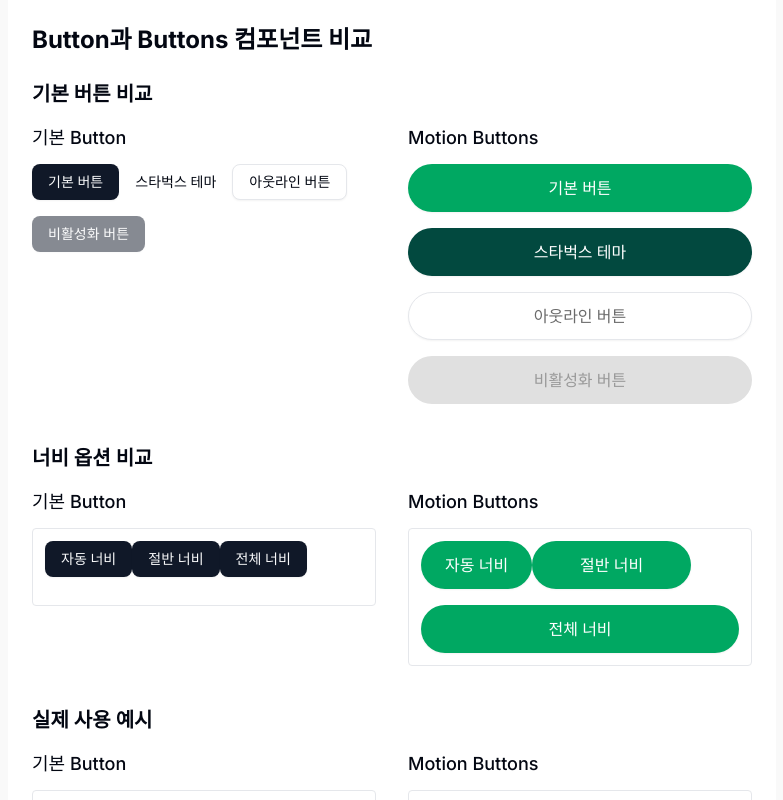
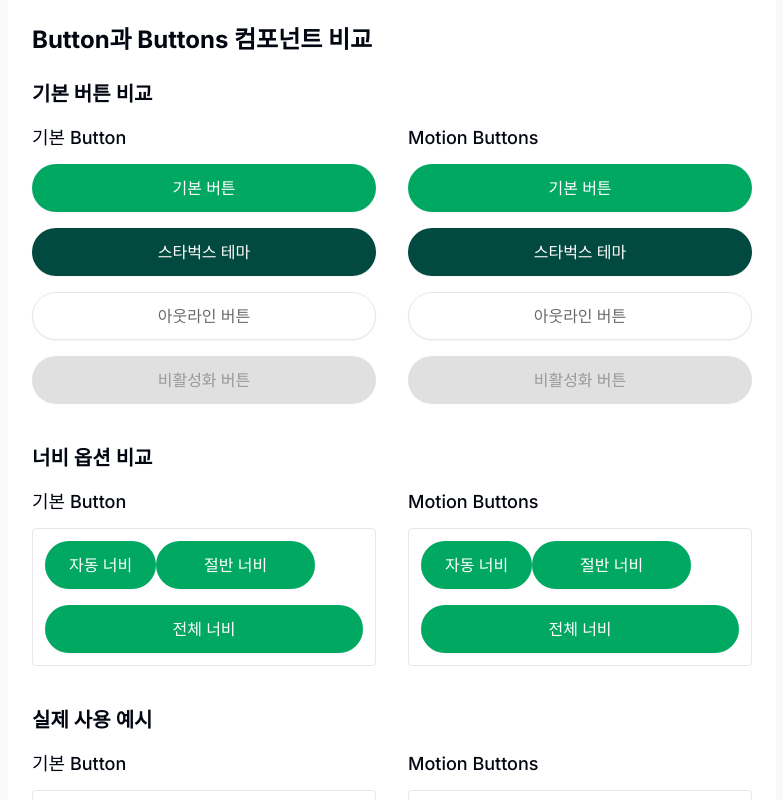
Before and after one commit to spharos6th-colorful/FE-colorful-starbucks, a Next.js app: page /buttons in a window 1280 px wide. Shown: the whole page, without its empty margins (248-1031 px from the left). Built offline with nearby package versions, Linux system fonts and the light colour scheme.

Commit message:
🐛 fix: 모달 수정

```diff
--- a/src/app/(main)/delivery/layout.tsx
+++ b/src/app/(main)/delivery/layout.tsx
@@ -1,5 +1,9 @@
 import React from 'react';
 
-export default function DeliveryLayout({ children }: { children?: Readonly<React.ReactNode> }) {
+export default function DeliveryLayout({
+  children,
+}: {
+  children?: Readonly<React.ReactNode>;
+}) {
   return <main className='w-full h-full relative'>{children}</main>;
 }
--- a/src/app/globals.css
+++ b/src/app/globals.css
@@ -232,7 +232,7 @@ body {
 }
 
 @layer utilities {
-  @keyframes slide-up {
+  @keyframes card-slide-up {
     0% {
       transform: translate(0, 100%) scale(50%);
     }
@@ -246,6 +246,16 @@ body {
     }
   }
 
+  @keyframes bottom-sheet-slide-up {
+    0% {
+      transform: translate(0, 100%);
+    }
+
+    100% {
+      transform: translate(0, 0);
+    }
+  }
+
   @keyframes fade-in {
     0% {
       opacity: 0;
@@ -255,13 +265,16 @@ body {
     }
   }
 
-  .animate-slide-up {
-    animation: slide-up 0.4s ease-in-out;
+  .animate-card-slide-up {
+    animation: card-slide-up 0.4s ease-in-out;
+  }
+
+  .animate-bottom-sheet-slide-up {
+    animation: bottom-sheet-slide-up 0.4s ease-in-out;
   }
 
   .animate-fade-in {
-    animation: slide-up 0.4s ease-in-out;
-    /* fade-in 0.4s ease-in-out; */
+    animation: fade-in 3s ease-in-out;
   }
 }
 
@@ -276,81 +289,3 @@ body {
   background-color: black !important;
   opacity: 1;
 }
-/*
-:root {
-  --radius: 0.625rem;
-  --background: oklch(1 0 0);
-  --foreground: oklch(0.145 0 0);
-  --card: oklch(1 0 0);
-  --card-foreground: oklch(0.145 0 0);
-  --popover: oklch(1 0 0);
-  --popover-foreground: oklch(0.145 0 0);
-  --primary: oklch(0.205 0 0);
-  --primary-foreground: oklch(0.985 0 0);
-  --secondary: oklch(0.97 0 0);
-  --secondary-foreground: oklch(0.205 0 0);
-  --muted: oklch(0.97 0 0);
-  --muted-foreground: oklch(0.556 0 0);
-  --accent: oklch(0.97 0 0);
-  --accent-foreground: oklch(0.205 0 0);
-  --destructive: oklch(0.577 0.245 27.325);
-  --border: oklch(0.922 0 0);
-  --input: oklch(0.922 0 0);
-  --ring: oklch(0.708 0 0);
-  --chart-1: oklch(0.646 0.222 41.116);
-  --chart-2: oklch(0.6 0.118 184.704);
-  --chart-3: oklch(0.398 0.07 227.392);
-  --chart-4: oklch(0.828 0.189 84.429);
-  --chart-5: oklch(0.769 0.188 70.08);
-  --sidebar: oklch(0.985 0 0);
-  --sidebar-foreground: oklch(0.145 0 0);
-  --sidebar-primary: oklch(0.205 0 0);
-  --sidebar-primary-foreground: oklch(0.985 0 0);
-  --sidebar-accent: oklch(0.97 0 0);
-  --sidebar-accent-foreground: oklch(0.205 0 0);
-  --sidebar-border: oklch(0.922 0 0);
-  --sidebar-ring: oklch(0.708 0 0);
-} */
-/*
-.dark {
-  --background: oklch(0.145 0 0);
-  --foreground: oklch(0.985 0 0);
-  --card: oklch(0.205 0 0);
-  --card-foreground: oklch(0.985 0 0);
-  --popover: oklch(0.205 0 0);
-  --popover-foreground: oklch(0.985 0 0);
-  --primary: oklch(0.922 0 0);
-  --primary-foreground: oklch(0.205 0 0);
-  --secondary: oklch(0.269 0 0);
-  --secondary-foreground: oklch(0.985 0 0);
-  --muted: oklch(0.269 0 0);
-  --muted-foreground: oklch(0.708 0 0);
-  --accent: oklch(0.269 0 0);
-  --accent-foreground: oklch(0.985 0 0);
-  --destructive: oklch(0.704 0.191 22.216);
-  --border: oklch(1 0 0 / 10%);
-  --input: oklch(1 0 0 / 15%);
-  --ring: oklch(0.556 0 0);
-  --chart-1: oklch(0.488 0.243 264.376);
-  --chart-2: oklch(0.696 0.17 162.48);
-  --chart-3: oklch(0.769 0.188 70.08);
-  --chart-4: oklch(0.627 0.265 303.9);
-  --chart-5: oklch(0.645 0.246 16.439);
-  --sidebar: oklch(0.205 0 0);
-  --sidebar-foreground: oklch(0.985 0 0);
-  --sidebar-primary: oklch(0.488 0.243 264.376);
-  --sidebar-primary-foreground: oklch(0.985 0 0);
-  --sidebar-accent: oklch(0.269 0 0);
-  --sidebar-accent-foreground: oklch(0.985 0 0);
-  --sidebar-border: oklch(1 0 0 / 10%);
-  --sidebar-ring: oklch(0.556 0 0);
-} */
-/*
-@layer base {
-  * {
-    @apply border-border outline-ring/50;
-  }
-  body {
-    @apply bg-background text-foreground;
-  }
-} */
--- a/src/app/layout.tsx
+++ b/src/app/layout.tsx
@@ -22,7 +22,7 @@ export default function RootLayout({
   return (
     <html lang='en'>
       <body className={`${inter.style} antialiased bg-gray-100`}>
-        <div className='min-w-xs max-w-3xl w-full mx-auto h-dvh bg-white relative overflow-x-hidden overflow-y-scroll scrollbar-hidden'>
+        <div className='w-full max-w-3xl mx-auto h-dvh bg-white relative overflow-x-hidden overflow-y-scroll scrollbar-hidden'>
           <ModalProvider>{children}</ModalProvider>
         </div>
       </body>
--- a/src/components/ui/common/Button.tsx
+++ b/src/components/ui/common/Button.tsx
@@ -1,36 +1,36 @@
 import * as React from 'react';
 import { Slot } from '@radix-ui/react-slot';
 import { cva, type VariantProps } from 'class-variance-authority';
-
 import { cn } from '@/lib/utils';
 
 const buttonVariants = cva(
-  "inline-flex items-center justify-center gap-2 whitespace-nowrap rounded-md text-sm font-medium transition-all disabled:pointer-events-none disabled:opacity-50 [&_svg]:pointer-events-none [&_svg:not([class*='size-'])]:size-4 shrink-0 [&_svg]:shrink-0 outline-none focus-visible:border-ring focus-visible:ring-ring/50 focus-visible:ring-[3px] aria-invalid:ring-destructive/20 dark:aria-invalid:ring-destructive/40 aria-invalid:border-destructive",
+  "inline-flex items-center justify-center cursor-pointer gap-2 rounded-full font-medium transition-all disabled:pointer-events-none [&_svg]:pointer-events-none [&_svg:not([class*='size-'])]:size-4 shrink-0 [&_svg]:shrink-0 outline-none h-12 py-3 text-button1",
   {
     variants: {
       variant: {
-        default:
-          'bg-primary text-primary-foreground shadow-xs hover:bg-primary/90',
-        destructive:
-          'bg-destructive text-white shadow-xs hover:bg-destructive/90 focus-visible:ring-destructive/20 dark:focus-visible:ring-destructive/40 dark:bg-destructive/60',
+        default: 'bg-primary-100 text-white shadow-xs hover:bg-primary-100/90',
+        starbucks:
+          'bg-primary-200 text-white shadow-xs hover:bg-primary-200/90',
+        secondary:
+          'bg-secondary-100 text-white shadow-xs hover:bg-secondary-100/80',
+        wooden:
+          'bg-secondary-200 text-white shadow-xs hover:bg-secondary-200/90',
+        destructive: 'bg-error text-white shadow-xs hover:bg-error/90',
         outline:
-          'border bg-background shadow-xs hover:bg-accent hover:text-accent-foreground dark:bg-input/30 dark:border-input dark:hover:bg-input/50',
-        secondary:
-          'bg-secondary text-secondary-foreground shadow-xs hover:bg-secondary/80',
-        ghost:
-          'hover:bg-accent hover:text-accent-foreground dark:hover:bg-accent/50',
-        link: 'text-primary underline-offset-4 hover:underline',
+          'border border-border-100 bg-white text-text-800 shadow-xs hover:bg-gray-300',
+        ghost: 'text-text-800 hover:bg-gray-300',
+        link: 'text-primary-100 underline-offset-4 hover:underline',
+        disabled: 'bg-disabled text-text-400 cursor-not-allowed',
       },
-      size: {
-        default: 'h-9 px-4 py-2 has-[>svg]:px-3',
-        sm: 'h-8 rounded-md gap-1.5 px-3 has-[>svg]:px-2.5',
-        lg: 'h-10 rounded-md px-6 has-[>svg]:px-4',
-        icon: 'size-9',
+      width: {
+        auto: 'px-6',
+        full: 'w-full px-6',
+        half: 'w-1/2 px-6',
       },
     },
     defaultVariants: {
       variant: 'default',
-      size: 'default',
+      width: 'auto',
     },
   },
 );
@@ -38,8 +38,10 @@ const buttonVariants = cva(
 function Button({
   className,
   variant,
-  size,
+  width,
   asChild = false,
+  disabled,
+  style,
   ...props
 }: React.ComponentProps<'button'> &
   VariantProps<typeof buttonVariants> & {
@@ -47,10 +49,16 @@ function Button({
   }) {
   const Comp = asChild ? Slot : 'button';
 
+  const buttonVariant = disabled ? 'disabled' : variant;
+
   return (
     <Comp
       data-slot='button'
-      className={cn(buttonVariants({ variant, size, className }))}
+      className={cn(
+        buttonVariants({ variant: buttonVariant, width, className }),
+      )}
+      disabled={disabled}
+      style={style}
       {...props}
     />
   );
--- a/src/components/ui/common/Modal/modal.tsx
+++ b/src/components/ui/common/Modal/modal.tsx
@@ -19,7 +19,6 @@ export function Modal({ children }: { children?: React.ReactNode }) {
     }
   }, [isOpen]);
 
-  // Handle click outside to close
   const handleBackdropClick = (e: React.MouseEvent) => {
     const dialogDimensions = dialogRef.current?.getBoundingClientRect();
 
@@ -39,12 +38,12 @@ export function Modal({ children }: { children?: React.ReactNode }) {
     <dialog
       ref={dialogRef}
       className={cn(
-        'fixed left-1/2 top-1/2 -translate-1/2 max-w-md w-full min-h-40 rounded-md',
-        'backdrop:backdrop-blur-[2px] transition-all',
+        'sticky left-1/2 top-1/2 -translate-1/2',
+        'max-w-md w-[calc(100%-48px)] sm:w-full min-h-40 rounded-md',
+        'backdrop:backdrop-blur-[2px]',
         'shadow-1',
         'overflow-hidden',
-        'animate-fade-in ease-in-out',
-        isOpen ? 'opacity-100' : 'opacity-0',
+        'animate-card-slide-up transition-all',
       )}
       onClick={handleBackdropClick}
     >
@@ -53,14 +52,29 @@ export function Modal({ children }: { children?: React.ReactNode }) {
   );
 }
 
-interface ButtonProps extends React.ButtonHTMLAttributes<HTMLButtonElement> {
+interface ButtonProps<T> extends React.ButtonHTMLAttributes<HTMLButtonElement> {
   children?: React.ReactNode;
+  handleClose?: (data?: T) => void;
 }
 
-export const CloseModal = ({ className, children, ...props }: ButtonProps) => {
+export function CloseModal<T>({
+  className,
+  children,
+  handleClose,
+  ...props
+}: ButtonProps<T>) {
+  const { closeModal } = useModalContext();
+
+  const onclick = () => {
+    if (handleClose) {
+      handleClose();
+    }
+    closeModal();
+  };
+
   return (
-    <button className={cn(className)} {...props}>
+    <button className={cn(className)} onClick={onclick} {...props}>
       {children}
     </button>
   );
-};
+}
```
